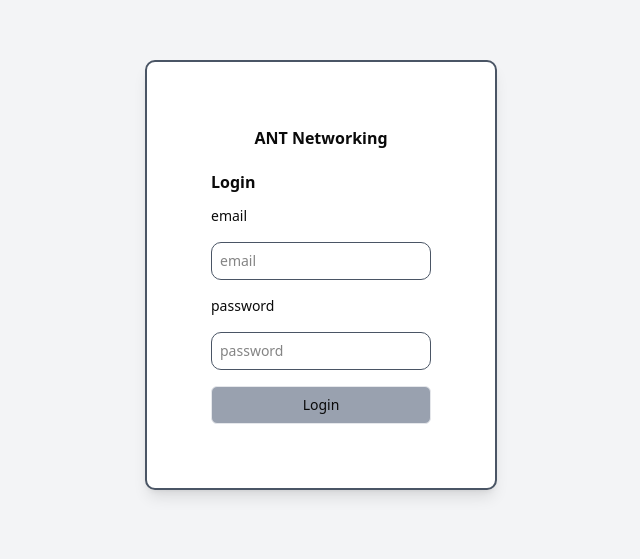
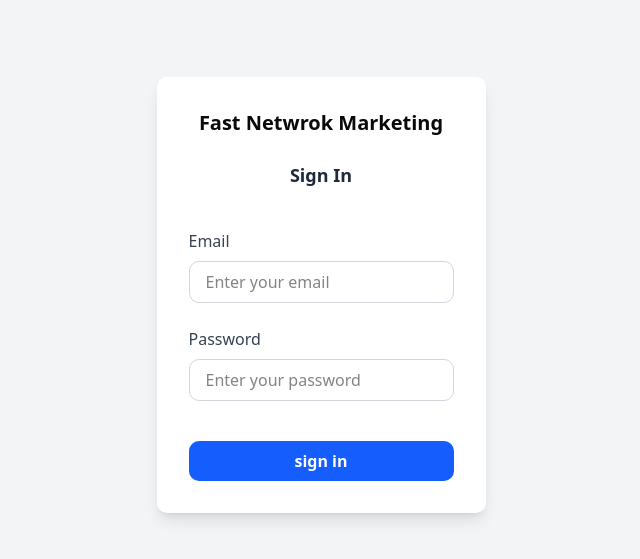
Before and after one commit to BinyamKefela/network-marketing-web, a Next.js app: page /auth/login in a window 1280 px wide. Shown: the part 125-684 px from the top of the page, without its empty margins (319-959 px from the left). Built offline with nearby package versions, Linux system fonts and the light colour scheme; no server answers.

Commit message:
authentication almost complete

```diff
--- a/package.json
+++ b/package.json
@@ -23,6 +23,8 @@
     "axios": "^1.11.0",
     "class-variance-authority": "^0.7.1",
     "clsx": "^2.1.1",
+    "js-cookie": "^3.0.5",
+    "jsonwebtoken": "^9.0.2",
     "lucide-react": "^0.540.0",
     "next": "15.4.6",
     "next-themes": "^0.4.6",
@@ -31,6 +33,7 @@
     "react-dom": "19.1.0",
     "react-hook-form": "^7.62.0",
     "react-modal": "^3.16.3",
+    "react-toastify": "^11.0.5",
     "recharts": "^2.15.4",
     "tailwind-merge": "^3.3.1",
     "zod": "^4.0.17",
--- /dev/null
+++ b/src/app/auth/login/api.ts
@@ -0,0 +1,42 @@
+
+import Cookies from "js-cookie";
+
+
+const URL = process.env.NEXT_PUBLIC_BACKEND_URL || '';
+
+
+export function getAuthToken() {
+
+    const token = Cookies.get('token');
+    return token || null;
+}
+
+export async function  loginUser(email: string, password: string) {
+    const result = await fetch(`${URL}/token`, {
+        method: 'POST',
+        headers: {
+            'Content-Type': 'application/json',
+            'Authorization': `Bearer ${getAuthToken()}`
+        },
+        body: JSON.stringify({ email:email, password:password }),
+    });
+
+    if (!result.ok) {
+        throw new Error('Login failed');
+    }
+
+    const data = await result.json()
+    console.log(data+"-----------");
+    if (data && data.access) {
+        const futureDate = new Date(9999, 0, 1); // January 1st, 9999
+        Cookies.set('token', data.access, { expires: futureDate });
+        console.log("cookie set");
+
+    }
+    return data;
+}
+
+export function logoutUser() {
+    Cookies.remove('token');
+
+}
--- a/src/app/auth/login/layout.tsx
+++ b/src/app/auth/login/layout.tsx
@@ -11,11 +11,9 @@ export default function Layout({children}:{children:React.ReactNode}){
 
 
           {/* Main content area, where page content will be rendered */}
-            <main className="flex p-20  justify-center items-center h-full">
-              <div className="border-2 border-gray-600  border-solid rounded-lg shadow-lg p-6 bg-white w-full max-w-4xl">
+            <main className="flex p-25  justify-center items-center h-full">
 
             {children}
-            </div>
           </main>
         </div>
         </body>
--- a/src/app/auth/login/page.tsx
+++ b/src/app/auth/login/page.tsx
@@ -1,17 +1,10 @@
 'use client'
+import UserForm from "@/components/forms/user-form";
 import { useRouter } from "next/navigation";
 export default function Login(){
     const router = useRouter();
     return(
-    <div className="p-10 w-full">
-        <h1 className="justify-self-center font-semibold ">ANT Networking</h1>
-        <h2 className="mt-5 font-semibold ">Login</h2>
-        <form className="flex flex-col gap-4 mt-3">
-            <label className="text-sm">email</label>
-            <input type="email" id="email" placeholder="email" name="email" className="text-sm border-1 border-gray-600 rounded-lg p-2" required />
-            <label className="text-sm" >password</label>
-            <input type="password" id="password" placeholder="password" name="password" className=" text-sm border-1 border-gray-600 rounded-lg p-2" required />
-            <button type="submit" className="text-sm bg-gray-400 rounded-sm p-2  border  border-gray-200" onClick={() => router.push('/staff')}>Login</button>
-        </form>
+    <div >
+    <UserForm />
     </div>);
 }
--- a/src/app/dashboard/users/page.tsx
+++ b/src/app/dashboard/users/page.tsx
@@ -89,7 +89,7 @@ function DataTable() {
         />
 
 
-        <UserModal IsOpen={false}/>
+        <UserModal IsOpen={false} children={UserForm} title='User registration' />
       </div>
 
 
--- a/src/app/layout.tsx
+++ b/src/app/layout.tsx
@@ -9,7 +9,8 @@ import { SidebarProvider, SidebarTrigger } from "@/components/ui/sidebar";
 import { AppSidebar } from "@/components/app-sidebar";
 import { ThemeProvider } from "@/components/theme-provider";
 import { ModeToggle } from "@/components/ui/theme-toggle";
-
+import { ToastContainer } from 'react-toastify';
+import 'react-toastify/dist/ReactToastify.css';
 
 const geistSans = Geist({
   variable: "--font-geist-sans",
@@ -37,7 +38,7 @@ export default function RootLayout({
       <body
         className={`${geistSans.variable} ${geistMono.variable} antialiased`}
       >
-
+        <ToastContainer/>
         <ReactQueryProvider>
           {children}
         </ReactQueryProvider>
--- a/src/components/app-sidebar.tsx
+++ b/src/components/app-sidebar.tsx
@@ -33,6 +33,8 @@ import {
   SidebarRail,
 } from "@/components/ui/sidebar"
 import { NavNetworking } from "./nav-networking"
+import { useRouter } from "next/navigation"
+import Cookies from "js-cookie"
 
 // This is sample data.
 const data = {
@@ -180,7 +182,11 @@ const data = {
     },
     {name:"logout",
       url:"#",
-      icon:LogOutIcon
+      icon:LogOutIcon,
+      onClick: () => {
+        Cookies.remove("token")
+        window.location.href = "/auth/login"
+      }
     },
   ],
 }
--- a/src/components/forms/user-form.tsx
+++ b/src/components/forms/user-form.tsx
@@ -1,56 +1,102 @@
 "use client";
 
-import { useForm } from "react-hook-form";
+import { SubmitHandler,useForm } from "react-hook-form";
 import { zodResolver } from "@hookform/resolvers/zod";
 import { userSchema, type UserInput } from "@/schemas/user-schema";
+import { LucideLoaderCircle } from "lucide-react";
+import z from "zod";
+import { getAuthToken, loginUser } from "@/app/auth/login/api";
+import { get } from "http";
+import { useRouter } from "next/navigation";
+import { toast } from "react-toastify";
+import { useEffect } from "react";
 
-type Props = {
-  defaultValues?: Partial<UserInput>;
-  onSubmit: (data: UserInput) => void;
-  submitLabel?: string;
-  loading?: boolean;
-};
 
-export default function UserForm({
-  defaultValues,
-  onSubmit,
-  submitLabel = "Save",
-  loading,
-}: Props) {
-  const {
-    register,
-    handleSubmit,
-    formState: { errors },
-  } = useForm<UserInput>({
-    resolver: zodResolver(userSchema),
-    defaultValues: {
-      email: defaultValues?.email ?? "",
-    },
-  });
+
+const schema = z.object({
+  email:z.email().min(3),
+  password:z.string().min(4)
+})
+
+type formFields = z.infer<typeof schema>
+
+
+export default function UserForm(){
+
+  const {register, handleSubmit, formState:{errors,isSubmitting}} = useForm<formFields>({resolver:zodResolver(schema)});
+  const router = useRouter();
+
+  useEffect(()=>{
+    if(getAuthToken()){
+      router.push('/dashboard');
+    }
+  },[])
+
+  const onSubmit:SubmitHandler<formFields> = async (data)=>{
+    try{
+      if(getAuthToken()){
+        console.log("already logged in");
+        router.push('/dashboard');
+      }
+      const response = await loginUser(data.email,data.password);
+
+      console.log(response.access+"---------token");
+
+      if(response.access){
+        toast.success("login successful");
+        router.push('/dashboard');
+      }
+
+
+
+    }catch(err){
+      toast.error("login failed");
+      console.log(err);
+
+    }
+
+    console.log(data);
+  }
 
   return (
-    <form onSubmit={handleSubmit(onSubmit)} className="space-y-4">
-
-
-      <div>
-        <label className="block text-sm font-medium">Email</label>
-        <input
-          {...register("email")}
-          type="email"
-          className="w-full mt-1 p-2 border rounded-lg focus:ring focus:ring-blue-400"
-          placeholder="jane@example.com"
-        />
-        {errors.email && (
-          <p className="text-red-600 text-sm mt-1">{errors.email.message}</p>
-        )}
+    <form
+      className="max-w-lg mx-auto mt-10 p-8 bg-white rounded-lg shadow-lg flex flex-col gap-6"
+      onSubmit={handleSubmit(onSubmit)}
+    >
+      <h1 className="font-bold text-center text-xl">Fast Netwrok Marketing</h1>
+      <h2 className="text-lg font-bold text-center text-gray-800 mb-4">Sign In</h2>
+      <div className="flex flex-col gap-2">
+      <label htmlFor="email" className="text-gray-700 font-medium">
+        Email
+      </label>
+      <input
+        {...register("email",{required:"email is required",pattern: /^\S+@\S+$/i})}
+        id="email"
+        type="email"
+        placeholder="Enter your email"
+        className="px-4 py-2 border border-gray-300 rounded-lg focus:outline-none focus:ring-2 focus:ring-blue-500"
+      />
       </div>
-
+      {errors.email && <p className="text-red-500 text-sm">{errors.email.message}</p>}
+      <div className="flex flex-col gap-2">
+      <label htmlFor="password" className="text-gray-700 font-medium">
+        Password
+      </label>
+      <input
+        {...register("password",{required:"password is required",minLength:{value:6,message:"password must be at least 6 characters"}})}
+        id="password"
+        type="password"
+        placeholder="Enter your password"
+        className="px-4 py-2 border border-gray-300 rounded-lg focus:outline-none focus:ring-2 focus:ring-blue-500"
+      />
+      </div>
+      {errors.password && <p className="text-red-500 text-sm">{errors.password.message}</p>}
       <button
-        type="submit"
-        disabled={loading}
-        className="w-full bg-blue-600 text-white py-2 rounded-lg hover:bg-blue-700 transition"
+      type="submit"
+      className="w-full py-2 mt-4 bg-blue-600 text-white font-semibold rounded-lg hover:bg-blue-700 transition-colors"
       >
-        {loading ? "Saving..." : submitLabel}
+      {isSubmitting
+      ?"Loading...":"sign in"}
       </button>
     </form>
   );
--- a/src/components/my components/modals/user-modal.tsx
+++ b/src/components/my components/modals/user-modal.tsx
@@ -1,12 +1,12 @@
 "use client";
 import { useState } from "react";
 
-export default function UserModal({IsOpen,children,title}: {IsOpen:boolean,children:React.ReactNode,title:string}) {
+export default function UserModal({IsOpen,children,title}: {IsOpen:boolean,children:any,title:string}) {
   const [isOpen, setIsOpen] = useState(IsOpen);
 
   return (
     <div >
-      {/* Create Button */}
+      {/* Create Butt on */}
       <button
         onClick={() => setIsOpen(true)}
         className="bg-blue-600 text-white px-4 py-2 rounded-md hover:bg-blue-700 whitespace-nowrap"
```
Also changed, not shown: src/middleware.ts (added, +61 -0 lines), 1 other file (tests, documents, lock files or other folders).
